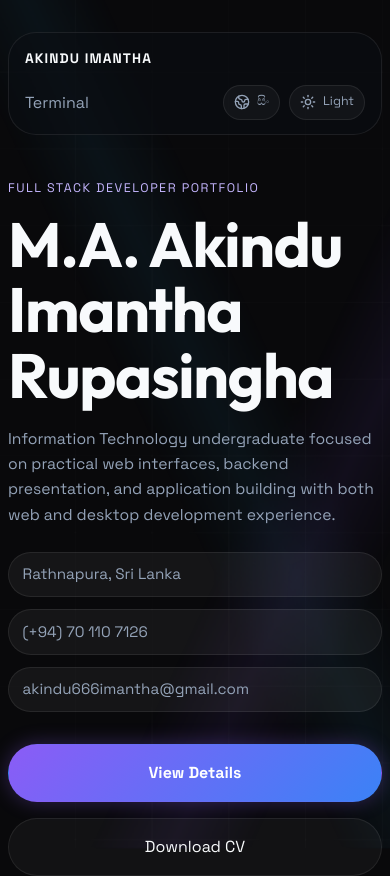
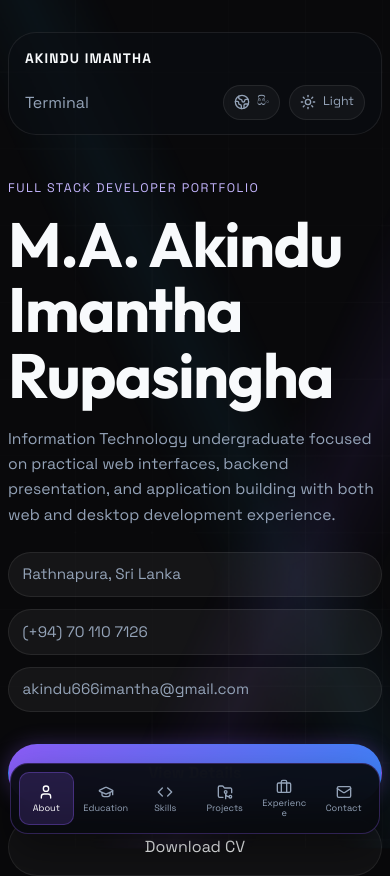
Before and after one commit to akindu-imantha/akindu-imantha.github.io, a React (Vite) app: page / in a window 390 px wide. Shown: the top 876 px of the page. Built offline with nearby package versions, Linux system fonts and the light colour scheme; no server answers.

Commit message:
Improve mobile console navigation

```diff
--- a/src/components/ConsoleSidebar.jsx
+++ b/src/components/ConsoleSidebar.jsx
@@ -11,6 +11,7 @@ export default function ConsoleSidebar({
 }) {
   const listRef = useRef(null);
   const [showScrollHint, setShowScrollHint] = useState(false);
+  const [showMobileTabbar, setShowMobileTabbar] = useState(false);
   const activeTabData = tabs.find((tab) => tab.id === activeTab);
 
   useEffect(() => {
@@ -38,7 +39,32 @@ export default function ConsoleSidebar({
     };
   }, [tabs.length]);
 
+  useEffect(() => {
+    const consoleElement = document.getElementById('console');
+
+    if (!consoleElement || !('IntersectionObserver' in window)) {
+      setShowMobileTabbar(true);
+      return undefined;
+    }
+
+    const observer = new IntersectionObserver(
+      ([entry]) => {
+        setShowMobileTabbar(entry.isIntersecting);
+      },
+      {
+        root: null,
+        rootMargin: '0px 0px -35% 0px',
+        threshold: 0,
+      },
+    );
+
+    observer.observe(consoleElement);
+
+    return () => observer.disconnect();
+  }, []);
+
   return (
+    <>
       <div className="console-sidebar">
         <div className="search-bar-container">
           <Search size={16} className="search-icon" />
@@ -90,5 +116,32 @@ export default function ConsoleSidebar({
           </div>
         </div>
       </div>
+
+      <nav
+        className={`mobile-tabbar ${showMobileTabbar ? 'is-visible' : ''}`}
+        aria-label={ui.mobileNavigationLabel ?? 'Portfolio sections'}
+        aria-hidden={!showMobileTabbar}
+      >
+        <div className="mobile-tabbar-list">
+          {tabs.map((tab) => {
+            const Icon = tab.icon;
+
+            return (
+              <button
+                key={tab.id}
+                type="button"
+                className={`mobile-tabbar-btn ${activeTab === tab.id && !searchQuery ? 'active' : ''}`}
+                onClick={() => onTabChange(tab.id)}
+                aria-label={tab.label}
+                aria-current={activeTab === tab.id && !searchQuery ? 'page' : undefined}
+              >
+                <Icon size={18} aria-hidden="true" />
+                <span>{tab.label}</span>
+              </button>
+            );
+          })}
+        </div>
+      </nav>
+    </>
   );
 }
--- a/src/data/portfolioData.js
+++ b/src/data/portfolioData.js
@@ -748,10 +748,10 @@ const cleanSinhalaContent = {
   tabs: [
     { ...tabs[0], label: 'මා ගැන' },
     { ...tabs[1], label: 'අධ්‍යාපනය' },
-    { ...tabs[2], label: 'Skills' },
-    { ...tabs[3], label: 'Projects' },
-    { ...tabs[4], label: 'Experience' },
-    { ...tabs[5], label: 'Contact' },
+    { ...tabs[2], label: 'කුසලතා' },
+    { ...tabs[3], label: 'ව්‍යාපෘති' },
+    { ...tabs[4], label: 'අත්දැකීම්' },
+    { ...tabs[5], label: 'සම්බන්ධ වන්න' },
   ],
   sections: {
     about: {
@@ -798,15 +798,15 @@ const cleanSinhalaContent = {
     searchLabel: 'Portfolio content සොයන්න',
     nowViewing: 'දැනට බලන්නේ',
     search: 'සෙවීම',
-    searchResults: 'Search results',
+    searchResults: 'සෙවීම් ප්‍රතිඵල',
     noResults: 'ප්‍රතිඵල නැත',
     noResultsText: 'මෙයට ගැලපෙන කිසිවක් හමු නොවීය',
     resultsFor: 'ප්‍රතිඵල',
     resultsText: 'ඔබේ search එකට ගැලපෙන සියලු කොටස් මෙහි දැක්වේ.',
-    matchingSkills: 'ගැලපෙන Skills සහ Tools',
-    matchingProjects: 'ගැලපෙන Projects',
-    matchingExperience: 'ගැලපෙන Experience',
-    matchingLinks: 'ගැලපෙන Links',
+    matchingSkills: 'ගැලපෙන කුසලතා සහ මෙවලම්',
+    matchingProjects: 'ගැලපෙන ව්‍යාපෘති',
+    matchingExperience: 'ගැලපෙන අත්දැකීම්',
+    matchingLinks: 'ගැලපෙන සබැඳි',
     more: 'තව',
     scrollHint: 'තව පහළට',
     coursesTitle: 'Courses සහ certifications',
--- a/src/styles.css
+++ b/src/styles.css
@@ -1781,6 +1781,10 @@ a {
   opacity: 0;
 }
 
+.mobile-tabbar {
+  display: none;
+}
+
 .cmd-btn {
   display: flex;
   align-items: center;
@@ -2036,7 +2040,7 @@ a {
   }
 
   .scroll-hint {
-    bottom: 1rem;
+    bottom: calc(5.25rem + env(safe-area-inset-bottom));
     padding: 0.72rem 0.9rem;
     font-size: 0.74rem;
     animation: none;
@@ -2047,6 +2051,7 @@ a {
 
   .page-shell {
     width: min(100% - 1rem, 1120px);
+    padding-bottom: calc(5.2rem + env(safe-area-inset-bottom));
   }
 
   .topbar {
@@ -2351,6 +2356,94 @@ a {
     display: none;
   }
 
+  .mobile-tabbar {
+    position: fixed;
+    left: 0.65rem;
+    right: 0.65rem;
+    bottom: calc(0.65rem + env(safe-area-inset-bottom));
+    z-index: 80;
+    display: block;
+    padding: 0.45rem;
+    border: 1px solid rgba(139, 92, 246, 0.3);
+    border-radius: 18px;
+    background: rgba(8, 10, 14, 0.94);
+    box-shadow: 0 18px 42px rgba(0, 0, 0, 0.36);
+    backdrop-filter: blur(18px);
+    -webkit-backdrop-filter: blur(18px);
+    opacity: 0;
+    pointer-events: none;
+    transform: translateY(calc(100% + 1.25rem));
+    visibility: hidden;
+    transition: opacity 180ms ease, transform 220ms ease, visibility 220ms ease;
+  }
+
+  .mobile-tabbar.is-visible {
+    opacity: 1;
+    pointer-events: auto;
+    transform: translateY(0);
+    visibility: visible;
+  }
+
+  [data-theme='light'] .mobile-tabbar {
+    border-color: rgba(37, 99, 235, 0.2);
+    background: rgba(248, 250, 252, 0.94);
+    box-shadow: 0 16px 36px rgba(15, 23, 42, 0.16);
+  }
+
+  .mobile-tabbar-list {
+    display: grid;
+    grid-template-columns: repeat(6, minmax(0, 1fr));
+    gap: 0.25rem;
+  }
+
+  .mobile-tabbar-btn {
+    display: flex;
+    min-width: 0;
+    min-height: 50px;
+    align-items: center;
+    justify-content: center;
+    flex-direction: column;
+    gap: 0.18rem;
+    padding: 0.4rem 0.18rem;
+    border: 1px solid transparent;
+    border-radius: 10px;
+    background: transparent;
+    color: var(--text-muted);
+    font-family: 'Space Grotesk', sans-serif;
+    font-size: clamp(0.52rem, 2.35vw, 0.64rem);
+    line-height: 1.1;
+    text-align: center;
+    cursor: pointer;
+    overflow: hidden;
+  }
+
+  .mobile-tabbar-btn svg {
+    width: 16px;
+    height: 16px;
+    flex: 0 0 auto;
+  }
+
+  .mobile-tabbar-btn span {
+    display: -webkit-box;
+    max-width: 100%;
+    overflow: hidden;
+    overflow-wrap: anywhere;
+    -webkit-box-orient: vertical;
+    -webkit-line-clamp: 2;
+  }
+
+  .mobile-tabbar-btn.active {
+    border-color: rgba(139, 92, 246, 0.34);
+    background: rgba(139, 92, 246, 0.18);
+    color: #fff;
+  }
+
+  [data-theme='light'] .mobile-tabbar-btn.active {
+    border-color: rgba(37, 99, 235, 0.28);
+    background: rgba(37, 99, 235, 0.12);
+    color: var(--heading-color);
+  }
+
   .console-content-area {
     padding: 0;
     min-height: auto;
```
Lines whose indentation alone changed are shown as unchanged.
